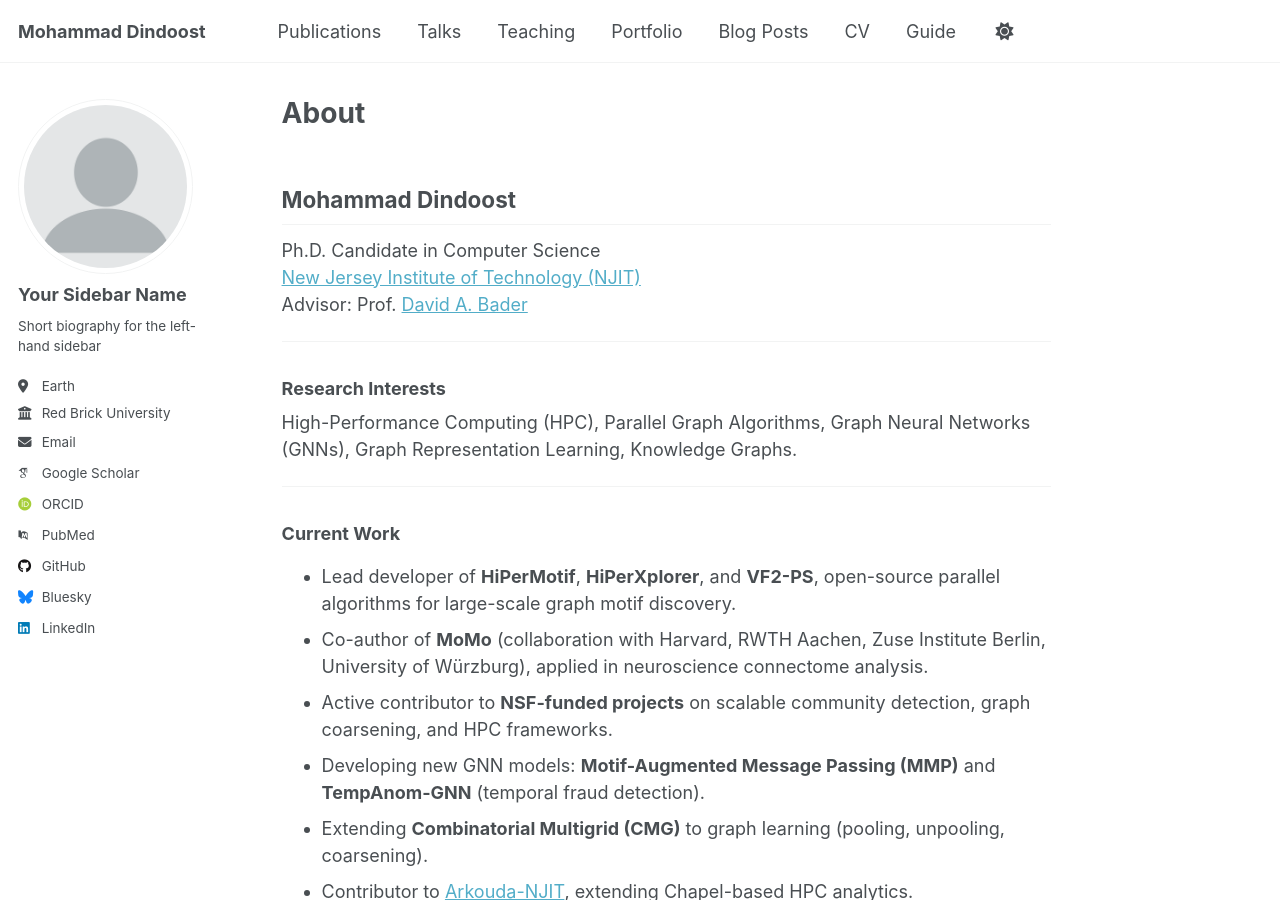
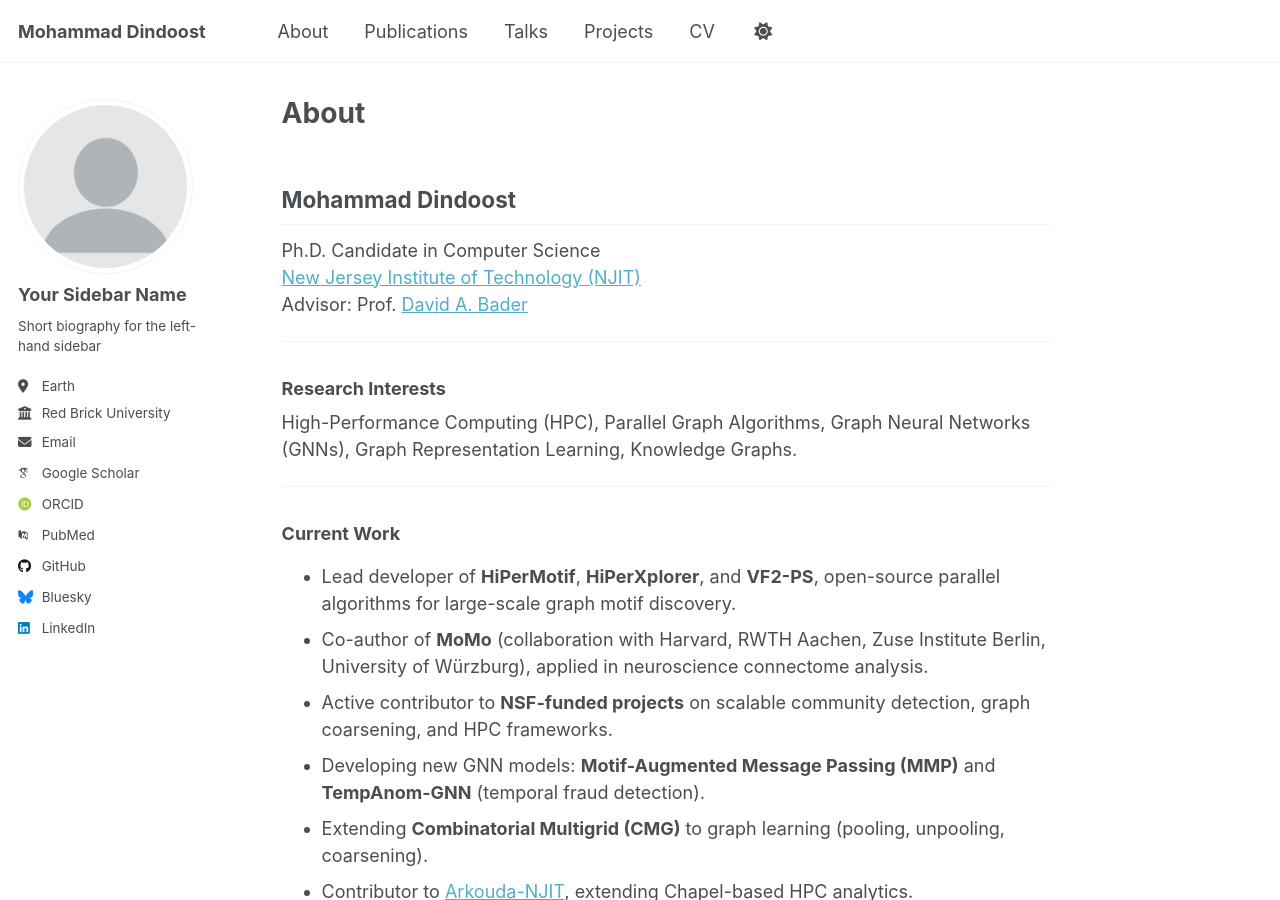
Before and after one commit to mdindoost/mdindoost.github.io, a Jekyll site: the page built from _pages/about.md, in a window 1280 px wide and 900 px high. Built offline with Jekyll 4.4.1, drawn with Linux system fonts in a browser that asks for light colours; some web fonts are replaced; a script that is not in the unit is left out.

Commit message:
Update navigation.yml

```diff
--- a/_data/navigation.yml
+++ b/_data/navigation.yml
@@ -8,26 +8,13 @@
 #      Markdown formatted page while the second is generated using JSON.
 
 main:
+  - title: "About"
+    url: /
   - title: "Publications"
     url: /publications/
-
   - title: "Talks"
     url: /talks/
-
-  - title: "Teaching"
-    url: /teaching/
-
-  - title: "Portfolio"
-    url: /portfolio/
-
-  - title: "Blog Posts"
-    url: /year-archive/
-
+  - title: "Projects"
+    url: /projects/
   - title: "CV"
     url: /cv/
-
-  # - title: "CV"
-  #   url: /cv-json/
-
-  - title: "Guide"
-    url: /markdown/
```
